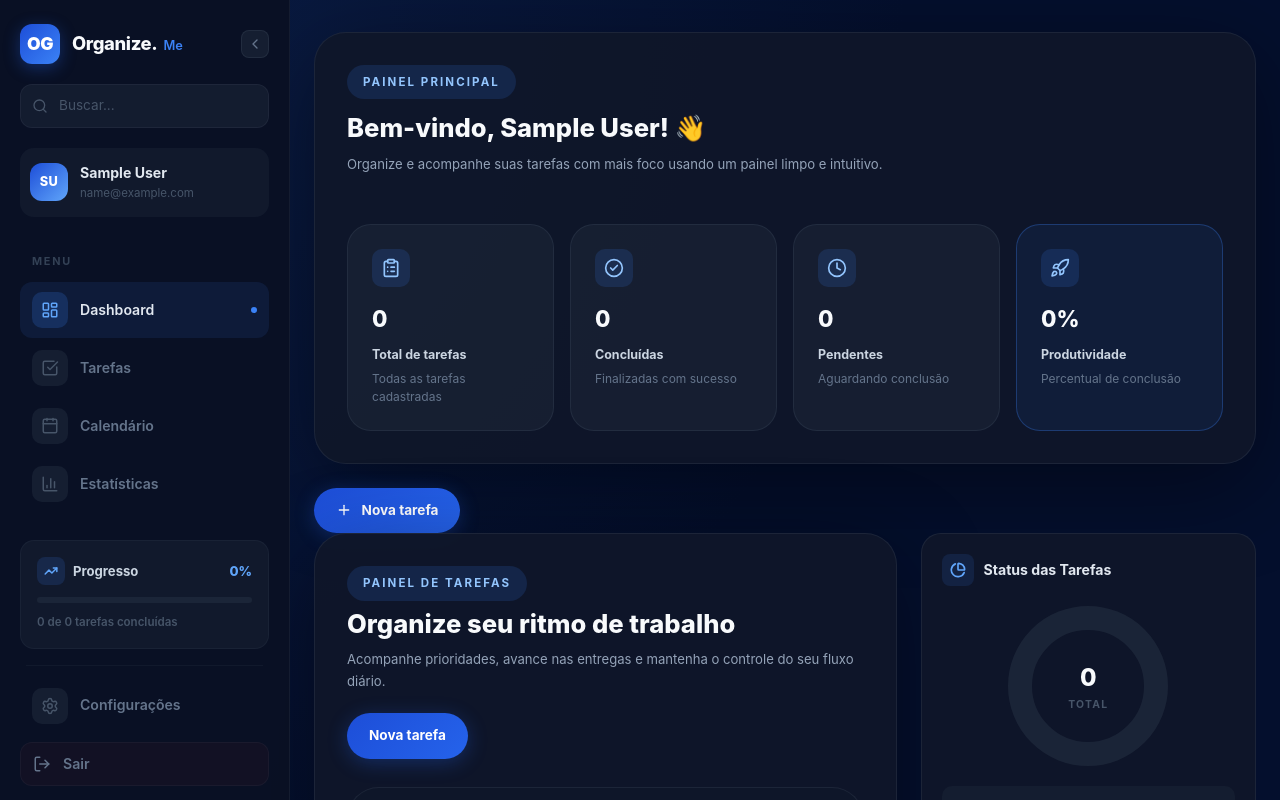
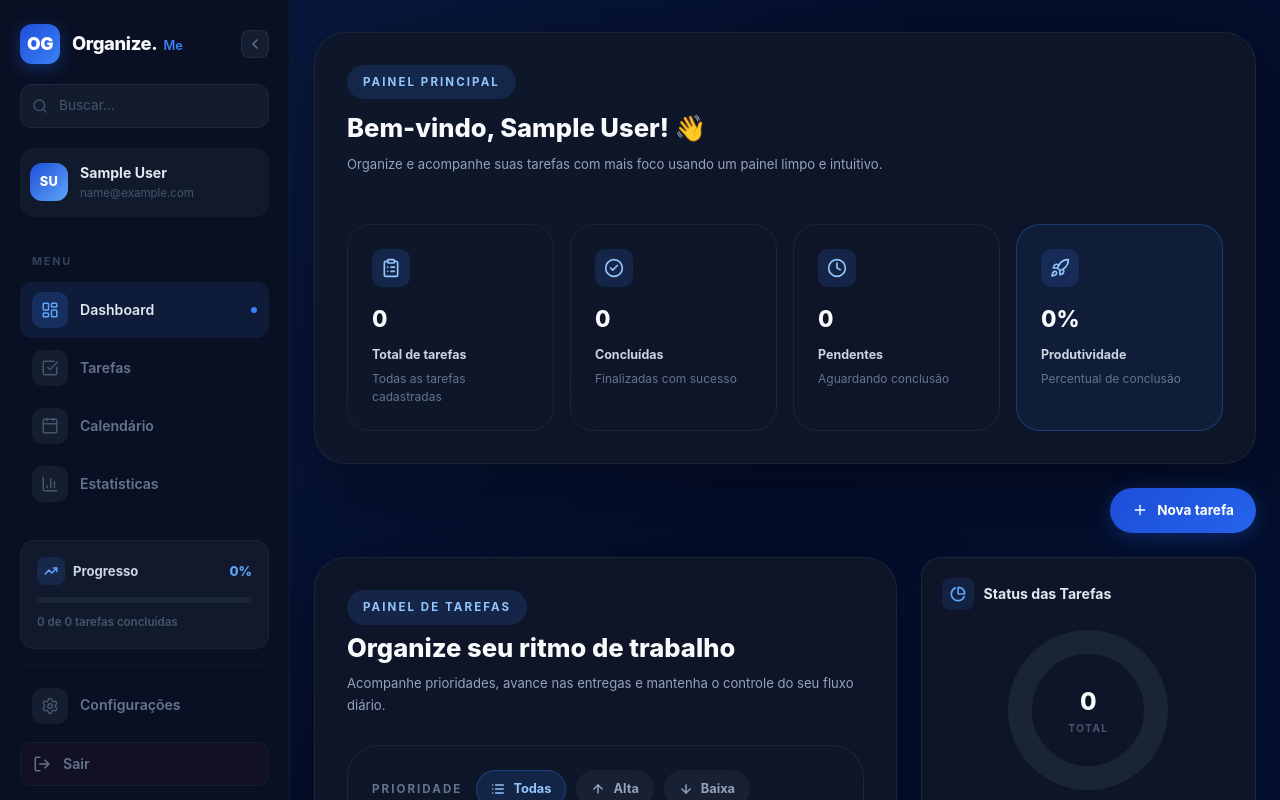
Before and after one commit to joaopedrodev21/Organize.me-client, a React (Vite) app: page /dashboard in a window 1280 px wide. Shown: the top 800 px of the page. Built offline with nearby package versions, Linux system fonts and the light colour scheme; no server answers; sample sign-in values are in the browser's storage.

Commit message:
Update styles

```diff
--- a/src/pages/DashboardPage.css
+++ b/src/pages/DashboardPage.css
@@ -633,7 +633,6 @@
   padding: 24px;
   border-radius: 1.5rem;
   border: 1px solid rgba(148, 163, 184, 0.1);
-  background: rgba(30, 41, 59, 0.5);
   transition: transform 0.2s ease, border-color 0.2s ease, box-shadow 0.2s ease;
 }
 
@@ -678,6 +677,17 @@
   color: #64748b;
   font-size: 0.75rem;
   line-height: 1.5;
+}
+
+/* =============================================
+   Top Bar
+   ============================================= */
+
+.dashboard-top-bar {
+  display: flex;
+  align-items: center;
+  justify-content: flex-end;
+  margin-bottom: 24px;
 }
 
 /* =============================================
--- a/src/pages/DashboardPage.tsx
+++ b/src/pages/DashboardPage.tsx
@@ -67,7 +67,6 @@ export function DashboardPage() {
               user={user}
               tasks={tasks}
             />
-
             <div className="dashboard-top-bar">
               <div />
               <button
@@ -89,14 +88,6 @@ export function DashboardPage() {
                       <h2 className="dashboard-title">Organize seu ritmo de trabalho</h2>
                       <p className="dashboard-description">Acompanhe prioridades, avance nas entregas e mantenha o controle do seu fluxo diário.</p>
                     </div>
-
-                    <button
-                      className="dashboard-button"
-                      onClick={() => setShowForm(!showForm)}
-                      type="button"
-                    >
-                      {showForm ? 'Fechar' : 'Nova tarefa'}
-                    </button>
                   </div>
 
                   <TaskFilters
```
